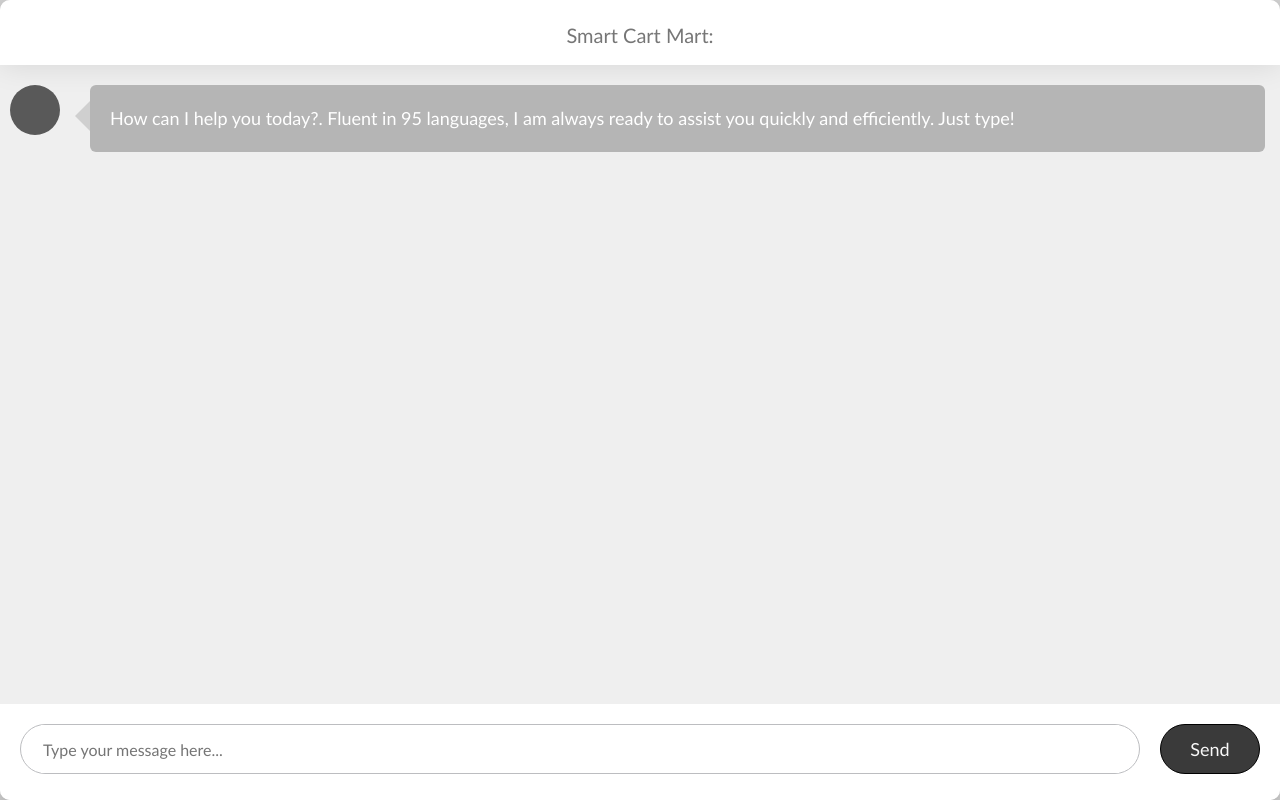
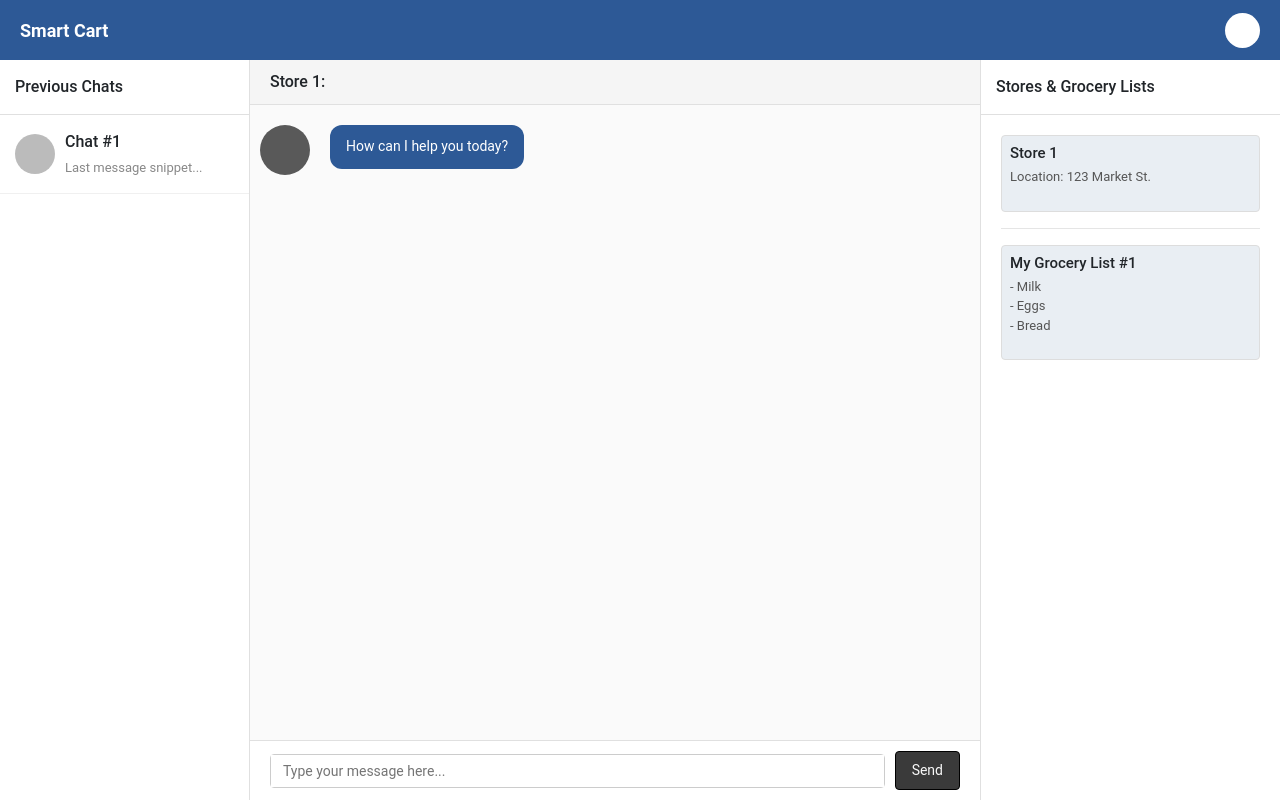
Before and after one commit to gcarson1/SmartCart, a Flask app: page / in a window 1280 px wide. Run offline with Flask 3, Linux system fonts and the light colour scheme; some libraries are stand-ins or nearby versions.

Commit message:
frontend improvements

```diff
--- a/templates/index.html
+++ b/templates/index.html
@@ -1,350 +1,316 @@
-
-
 <!DOCTYPE html>
 <html>
 <head>
-    <meta charset="utf-8">
-    <meta name="viewport" content="width=device-width, initial-scale=1.0">
+  <meta charset="utf-8" />
+  <meta name="viewport" content="width=device-width, initial-scale=1.0"/>
+  <title>Smart Cart Mart</title>
+
+  <!-- Bootstrap (Optional) -->
   <link rel="stylesheet" href="https://maxcdn.bootstrapcdn.com/bootstrap/4.3.1/css/bootstrap.min.css">
+
   <style>
-#textInput {
-    border: 2px solid black;
-    border-bottom: 3px solid aqua;
-}
-
-.userText {
-    color: white;
-    font-family: monospace;
-    font-size: 17px;
-    text-align: right;
-    line-height: 30px;
-}
-.userText span {
-    background-color: #009688;
-    padding: 10px;
-    border-radius: 10px;
-}
-.botText {
-    color: white;
-    font-family: monospace;
-    font-size: 17px;
-    text-align: left;
-    line-height: 30px;
-}
-.botText span {
-    background-color: #2f64ae;
-    padding: 5px;
-    border-radius: 10px;
-}
-
+    /* Basic Reset & Box Sizing */
     * {
+      margin: 0;
+      padding: 0;
       box-sizing: border-box;
+      font-family: "Roboto", sans-serif;
     }
 
     body {
-  background-color: #cecece;
-  font-family: "Calibri", "Roboto", sans-serif;
-}
-.chat_window {
-  position: absolute;
-  width: 100%;
-  max-width: 1300px;
-  height: 100%;
-  border-radius: 10px;
-  background-color: #e7e7e7;
-  left: 50%;
-  top: 50%;
-  transform: translateX(-50%) translateY(-50%);
-  box-shadow: 0 10px 20px rgba(0, 0, 0, 0.15);
-  background-color: #efefef;
-  overflow: hidden;
+      background-color: #cecece; /* Light gray behind main container */
     }
 
-
-
+    /* Top Bar (blue) */
     .top_menu {
-  background-color: #fff;
       width: 100%;
-  padding: 20px 0 15px;
-  box-shadow: 0 1px 30px rgba(0, 0, 0, 0.1);
-}
-.top_menu .buttons {
-  margin: 3px 0 0 20px;
-  position: absolute;
-}
-.top_menu .buttons .button {
-  width: 16px;
-  height: 16px;
-  border-radius: 50%;
-  display: inline-block;
-  margin-right: 10px;
-  position: relative;
-}
-.top_menu .buttons .button.close {
-  background-color: #000000;
-}
-.top_menu .buttons .button.minimize {
-  background-color: #c3c3c3;
-}
-.top_menu .buttons .button.maximize {
-  background-color: #454545;
+      height: 60px;
+      background-color: #2d5996; /* Reference-inspired blue */
+      color: #fff;
+      display: flex;
+      align-items: center;
+      justify-content: space-between;
+      padding: 0 20px;
+      box-shadow: 5px 4px 6px rgba(0, 0, 0, 0.991); /* Added shadow under the taskbar */
     }
     .top_menu .title {
-  text-align: center;
-  color: #767676;
-  font-size: 20px;
+      font-size: 18px;
+      font-weight: 600;
+    }
+    .top_menu .user_info {
+      display: flex;
+      align-items: center;
+    }
+    .top_menu .user_info .name {
+      margin-right: 10px;
+      font-weight: 500;
+    }
+    .top_menu .avatar {
+      width: 35px;
+      height: 35px;
+      border-radius: 50%;
+      background: #fff; /* just a placeholder white circle */
     }
 
+    /* Main 3-column layout */
+    .main-container {
+      display: flex;
+      height: calc(100vh - 60px); /* fill rest of viewport under top bar */
+    }
+
+    /* Left Column: Saved/Previous Chats */
+    .left-column {
+      width: 250px;
+      background-color: #fff;
+      border-right: 1px solid #e0e0e0;
+      display: flex;
+      flex-direction: column;
+    }
+    .left-column .header {
+      padding: 15px;
+      border-bottom: 1px solid #e0e0e0;
+      font-weight: 500;
+    }
+    .chat-list {
+      flex: 1;
+      overflow-y: auto;
+    }
+    .chat-list-item {
+      display: flex;
+      align-items: center;
+      padding: 15px;
+      cursor: pointer;
+      border-bottom: 1px solid #f0f0f0;
+      transition: background 0.2s;
+    }
+    .chat-list-item:hover {
+      background-color: #f9f9f9;
+    }
+    .chat-list-item .avatar {
+      width: 40px;
+      height: 40px;
+      background: #bbb; /* placeholder color */
+      border-radius: 50%;
+      margin-right: 10px;
+    }
+    .chat-list-item .chat-info {
+      display: flex;
+      flex-direction: column;
+    }
+    .chat-list-item .chat-info .chat-name {
+      font-weight: 500;
+    }
+    .chat-list-item .chat-info .chat-snippet {
+      font-size: 13px;
+      color: #888;
+      margin-top: 4px;
+    }
+
+    /* Middle Column: Chat Window */
+    .middle-column {
+      flex: 1; /* expand to fill space */
+      background-color: #fff;
+      display: flex;
+      flex-direction: column;
+    }
+    /* Chat Window Header */
+    .chat_window_header {
+      padding: 10px 20px;
+      background-color: #f5f5f5;
+      border-bottom: 1px solid #e0e0e0;
+      font-size: 16px;
+      font-weight: 500;
+    }
+    /* Keep your chat structure: messages UL + bottom wrapper input */
     .messages {
-  position: relative;
       list-style: none;
+      flex: 1;
+      margin: 0;
       padding: 20px 10px 0 10px;
-  margin: 0;
-  height: 83%;
-  overflow: scroll;
+      overflow-y: auto;
+      background-color: #fafafa;
     }
-.messages .message {
+    .message {
       clear: both;
       overflow: hidden;
       margin-bottom: 20px;
       transition: all 0.5s linear;
-  opacity: 0;
+      opacity: 0; /* fade in */
     }
-.messages .message.left .avatar {
-  background-color: #595959;
+    .message.appeared {
+      opacity: 1;
+    }
+    .message .avatar {
+      width: 50px;
+      height: 50px;
+      border-radius: 50%;
+      background-color: #595959; /* placeholder avatar color */
+      display: inline-block;
+    }
+    .text_wrapper {
+      display: inline-block;
+      padding: 12px 16px;
+      border-radius: 12px;
+      max-width: 70%;
+      line-height: 1.4;
+      position: relative;
+      font-size: 14px;
+    }
+    /* Bot (left) bubble */
+    .message.left .text_wrapper {
+      background-color: #2d5996;
+      color: #fff;
+      margin-left: 10px;
       float: left;
     }
-.messages .message.left .text_wrapper {
-  background-color: #b5b5b5;
-  margin-left: 20px;
+    /* User (right) bubble */
+    .message.right .text_wrapper {
+      background-color: #009688;
+      color: #fff;
+      margin-right: 10px;
+      float: right;
     }
-.messages .message.left .text_wrapper::after, .messages .message.left .text_wrapper::before {
-  right: 100%;
-  border-right-color: #cfcfcf;
-}
-.messages .message.left .text {
-  color: #ffffff;
-}
-.messages .message.left .avatar {
+    .message.left .avatar {
       float: left;
-  width: 50px;
-  height: 50px;
-  background-image: src("Untitled design.jpg");
-  background-size: cover;
-  border-radius: 50%;
       margin-right: 10px;
     }
-
-.messages .message.right .text_wrapper {
-  background-color: #c7eafc;
-  margin-right: 20px;
+    .message.right .avatar {
        float: right;
-}
-.messages .message.right .text_wrapper::after, .messages .message.right .text_wrapper::before {
-  left: 100%;
-  border-left-color: #c7eafc;
-}
-.messages .message.right .text {
-  color: #45829b;
-}
-.messages .message.appeared {
-  opacity: 1;
-}
-.messages .message .avatar {
-  width: 60px;
-  height: 60px;
-  border-radius: 50%;
-  display: inline-block;
-}
-.messages .message .text_wrapper {
-  display: inline-block;
-  padding: 20px;
-  border-radius: 6px;
-  width: calc(100% - 85px);
-  min-width: 100px;
-  position: relative;
-}
-.messages .message .text_wrapper::after, .messages .message .text_wrapper:before {
-  top: 18px;
-  border: solid transparent;
-  content: " ";
-  height: 0;
-  width: 0;
-  position: absolute;
-  pointer-events: none;
-}
-.messages .message .text_wrapper::after {
-  border-width: 13px;
-  margin-top: 0px;
-}
-.messages .message .text_wrapper::before {
-  border-width: 15px;
-  margin-top: -2px;
-}
-.messages .message .text_wrapper .text {
-  font-size: 18px;
-  font-weight: 300;
+       margin-left: 10px;
     }
 
+    /* Bottom input area */
     .bottom_wrapper {
+      border-top: 1px solid #e0e0e0;
+      padding: 10px 20px;
+      display: flex;
+      align-items: center;
+      background-color: #fff;
+    }
+    .message_input_wrapper {
+      flex: 1;
+      border: 1px solid #ccc;
+      border-radius: 4px;
       position: relative;
+      margin-right: 10px;
+    }
+    .message_input {
       width: 100%;
-  background-color: #fff;
-  padding: 20px 20px;
-  position: absolute;
-  bottom: 0;
+      height: 100%;
+      border: none;
+      padding: 8px 12px;
+      font-size: 14px;
+      outline: none;
+      color: #333;
     }
-.bottom_wrapper .message_input_wrapper {
-  display: inline-block;
-  height: 50px;
-  font-size: 16px;
-  border-radius: 25px;
-  border: 1px solid #bcbdc0;
-  width: calc(100% - 120px);
-  position: relative;
-  padding: 0 20px;
-}
-.bottom_wrapper .message_input_wrapper .message_input {
-  border: none;
-  height: 100%;
-  box-sizing: border-box;
-  width: calc(100% - 40px);
-  position: absolute;
-  outline-width: 0;
-  color: gray;
-}
-.bottom_wrapper .send_message {
-  width: 100px;
-  height: 50px;
-  display: inline-block;
-  border-radius: 50px;
+    .send_message {
       background-color: #3a3a3a;
-  border: 1px solid #000000;
       color: #f8f8f8;
+      border: 1px solid #000;
+      border-radius: 4px;
+      padding: 8px 16px;
       cursor: pointer;
       transition: all 0.2s linear;
-  text-align: center;
-  float: right;
+      font-size: 14px;
     }
-.bottom_wrapper .send_message:hover {
+    .send_message:hover {
       color: #2a2a2a;
       background-color: #fff;
     }
-.bottom_wrapper .send_message .text {
-  font-size: 18px;
-  font-weight: 300;
-  display: inline-block;
-  line-height: 48px;
+
+    /* Right Column: Stores & Grocery Lists */
+    .right-column {
+      width: 300px;
+      background-color: #fff;
+      border-left: 1px solid #e0e0e0;
+      display: flex;
+      flex-direction: column;
+    }
+    .right-column .header {
+      padding: 15px;
+      border-bottom: 1px solid #e0e0e0;
+      font-weight: 500;
+    }
+    .stores-lists {
+      flex: 1;
+      overflow-y: auto;
+      padding: 20px;
+    }
+    /* Example styling for store items or lists */
+    .store-item {
+      margin-bottom: 10px;
+      padding: 8px;
+      border: 1px solid #ddd;
+      border-radius: 4px;
+      background: #e9eef3;
+    }
+    .store-item h5 {
+      margin-bottom: 5px;
+      font-size: 15px;
+      font-weight: 500;
+    }
+    .store-item p {
+      font-size: 13px;
+      color: #555;
     }
 
+    /* Hidden message template (for JS cloning) */
     .message_template {
       display: none;
     }
-
-.footer #button{
-	width:55px;
-	height:55px;
-	border: #4e919c 12px solid;
-	border-radius:35px;
-	margin:0 auto;
-	position:relative;
-	-webkit-transition: all 1s ease;
-    -moz-transition: all 1s ease;
-    -o-transition: all 1s ease;
-    -ms-transition: all 1s ease;
-    transition: all 1s ease;
-}
-.footer #button:hover{
-	width:55px;
-	height:55px;
-	border: #494949 12px solid;
-	-webkit-transition: all 1s ease;
-    -moz-transition: all 1s ease;
-    -o-transition: all 1s ease;
-    -ms-transition: all 1s ease;
-    transition: all 1s ease;
-	position:relative;
-}
-.footer {
-	bottom:0;
-	left:0;
-	position:fixed;
-    width: 100%;
-    height: 2em;
-    overflow:hidden;
-    margin:0 auto;
-	-webkit-transition: all 1s ease;
-    -moz-transition: all 1s ease;
-    -o-transition: all 1s ease;
-    -ms-transition: all 1s ease;
-    transition: all 1s ease;
-	z-index:999;
-}
-.footer:hover {
-	-webkit-transition: all 1s ease;
-    -moz-transition: all 1s ease;
-    -o-transition: all 1s ease;
-    -ms-transition: all 1s ease;
-    transition: all 1s ease;
-	height: 10em;
-}
-.footer #container{
-	margin-top:5px;
-	width:100%;
-height:100%;
-  position:relative;
-  top:0;
-  left:0;
-	background: #4e919c;
-}
-.footer #cont{
-  position:relative;
-  top:-45px;
-  right:190px;
-	width:150px;
-	height:auto;
-	margin:0 auto;
-}
-.footer_center{
-	width:500px;
-	float:left;
-  text-align:center;
-}
-.footer h3{
-	font-family: 'Arial';
-	font-size: 20px;
-	font-weight: 100;
-	margin-top:70px;
-	margin-left:10px;
-}
   </style>
-
-
-    <script src="https://ajax.googleapis.com/ajax/libs/jquery/3.2.1/jquery.min.js"></script>
 </head>
 
+<body>
 
+  <!-- Top Bar -->
+  <div class="top_menu">
+    <div class="title">Smart Cart</div>
+    <div class="user_info">
+      <div class="avatar"></div>
+    </div>
+  </div>
 
+  <!-- Main 3-column container -->
+  <div class="main-container">
 
-<body>
-<div class="chat_window">
+    <!-- LEFT COLUMN: Saved/Previous Chats -->
+    <div class="left-column">
+      <div class="header">Previous Chats</div>
+      <div class="chat-list">
+        <!-- Example chat items -->
+        <div class="chat-list-item">
+          <div class="avatar"></div>
+          <div class="chat-info">
+            <div class="chat-name">Chat #1</div>
+            <div class="chat-snippet">Last message snippet...</div>
+          </div>
+        </div>
+        <!-- Add as many as you want -->
+      </div>
+    </div>
 
-    <div class="top_menu">
-        <div class="title">Smart Cart Mart:</div>
+    <!-- MIDDLE COLUMN: Chat Window -->
+    <div class="middle-column">
+      <!-- Chat Window Header -->
+      <div class="chat_window_header">
+        Store 1:
       </div>
+
+      <!-- The <ul> for chat messages -->
       <ul class="messages"></ul>
+
+      <!-- Bottom Input -->
       <div class="bottom_wrapper clearfix">
         <div class="message_input_wrapper">
-            <input class="message_input" placeholder="Type your message here..." />
+          <input class="message_input" placeholder="Type your message here..."/>
         </div>
         <div class="send_message">
-            <div class="icon"></div>
           <div class="text">Send</div>
         </div>
-        <!--
-        <button id="refreshBtn" class="btn btn-primary form-control" onclick="location.reload()">Refresh</button>
-        -->
       </div>
+
+      <!-- Hidden template for new messages -->
       <div class="message_template">
         <li class="message">
           <div class="avatar"></div>
@@ -353,99 +319,105 @@
           </div>
         </li>
       </div>
+    </div>
 
+    <!-- RIGHT COLUMN: Stores & Grocery Lists -->
+    <div class="right-column">
+      <div class="header">Stores & Grocery Lists</div>
+      <div class="stores-lists">
+        <!-- Example store items or lists -->
+        <div class="store-item">
+          <h5>Store 1</h5>
+          <p>Location: 123 Market St.</p>
         </div>
-<div class="footer">
+        <hr />
+        <div class="store-item">
+          <h5>My Grocery List #1</h5>
+          <p>- Milk<br/>- Eggs<br/>- Bread</p>
+        </div>
+        <!-- etc... -->
+      </div>
+    </div>
 
   </div>
 
+  <!-- jQuery -->
+  <script src="https://ajax.googleapis.com/ajax/libs/jquery/3.2.1/jquery.min.js"></script>
 
-
-
-
+  <!-- Chat logic (same as your original) -->
   <script>
-    (function () {
-    var Message;
-    Message = function (arg) {
-        this.text = arg.text, this.message_side = arg.message_side;
-        this.draw = function (_this) {
-            return function () {
-                var $message;
-                $message = $($('.message_template').clone().html());
+    (function() {
+      var Message = function(arg) {
+        this.text = arg.text;
+        this.message_side = arg.message_side;
+        this.draw = function(_this) {
+          return function() {
+            var $message = $($('.message_template').clone().html());
             $message.addClass(_this.message_side).find('.text').html(_this.text);
             $('.messages').append($message);
-                return setTimeout(function () {
-                    return $message.addClass('appeared');
+            return setTimeout(function() {
+              $message.addClass('appeared');
             }, 0);
           };
         }(this);
         return this;
       };
-    $(function () {
-        var getMessageText, message_side, sendMessage;
-        message_side = 'right';
-        getMessageText = function () {
-            var $message_input;
-            $message_input = $('.message_input');
-            return $message_input.val();
+
+      $(function() {
+        var getMessageText, sendMessage;
+
+        getMessageText = function() {
+          return $('.message_input').val();
         };
 
-
-        sendMessage = function (text) {
-    var $messages, message;
+        sendMessage = function(text) {
           if (text.trim() === '') {
             return;
           }
           $('.message_input').val('');
-    $messages = $('.messages');
+          var $messages = $('.messages');
 
-    // Set message_side based on whether the message is from the user or chatbot
-    var message_side = 'right';
+          // User's message (right side)
+          var userMsg = new Message({
+            text: text,
+            message_side: 'right'
+          });
+          userMsg.draw();
 
-    message = new Message({
-        text: text,
-        message_side: message_side
-    });
-
-// Draw user message
-    message.draw();
-
-// Call getResponse() to get the chatbot's response
+          // Call your backend to get bot response
           $.get("/get", { msg: text }).done(function(data) {
-    var botMessage = new Message({
+            var botMsg = new Message({
               text: data,
               message_side: 'left'
             });
-
-
-    // Draw bot message
-    botMessage.draw();
+            botMsg.draw();
             $messages.animate({ scrollTop: $messages.prop('scrollHeight') }, 300);
           });
 
           return $messages.animate({ scrollTop: $messages.prop('scrollHeight') }, 300);
         };
 
-        $('.send_message').click(function (e) {
-            return sendMessage(getMessageText());
+        // Send on button click
+        $('.send_message').click(function() {
+          sendMessage(getMessageText());
         });
-        $('.message_input').keyup(function (e) {
+
+        // Send on Enter key
+        $('.message_input').keyup(function(e) {
           if (e.which === 13) {
-                return sendMessage(getMessageText());
+            sendMessage(getMessageText());
           }
         });
-            // Add "Writing..." message
-    writingMessage = new Message({
-        text: 'How can I help you today?. Fluent in 95 languages, I am always ready to assist you quickly and efficiently. Just type!',
+
+        // Initial greeting from the bot
+        var initialMsg = new Message({
+          text: 'How can I help you today?',
           message_side: 'left'
         });
-    writingMessage.draw();
-
+        initialMsg.draw();
       });
     }.call(this));
-
   </script>
-
 
 </body>
 </html>
```
Lines whose indentation alone changed are shown as unchanged.
